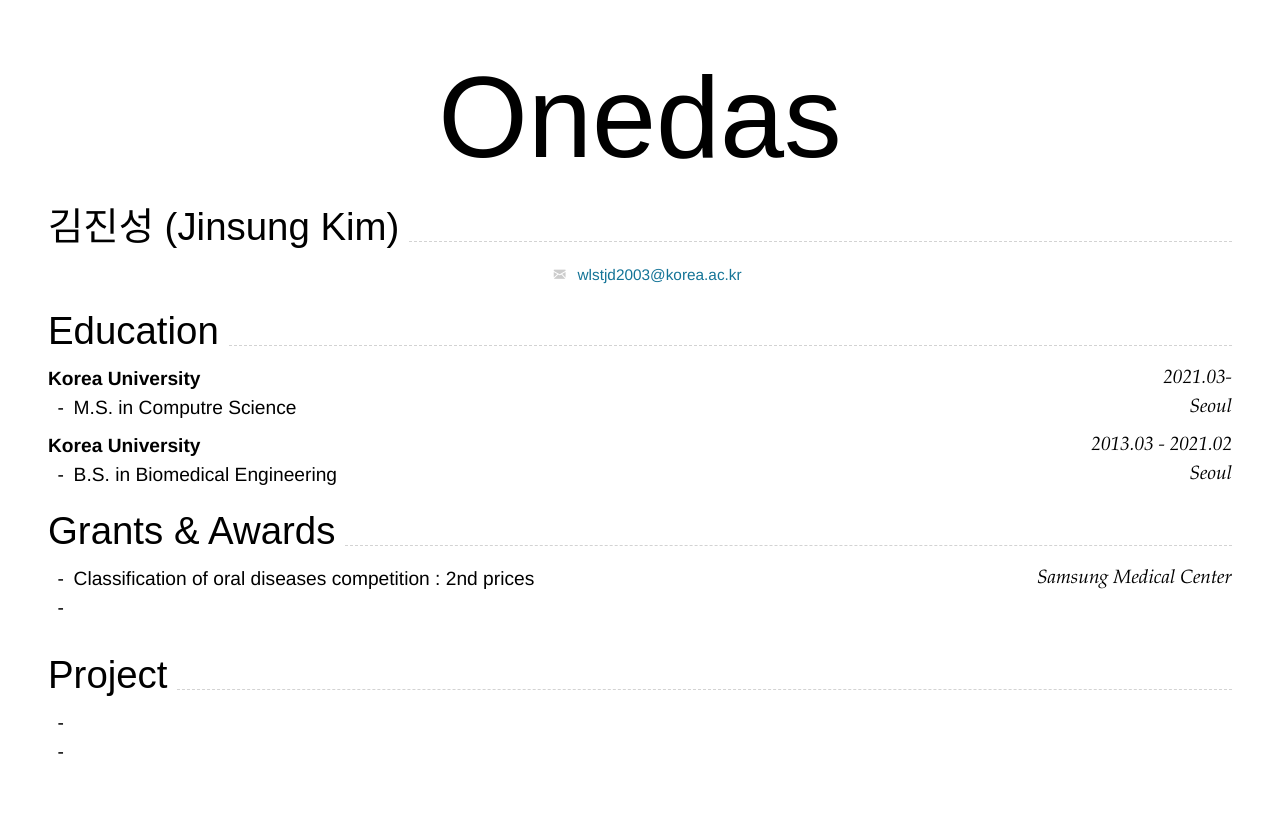
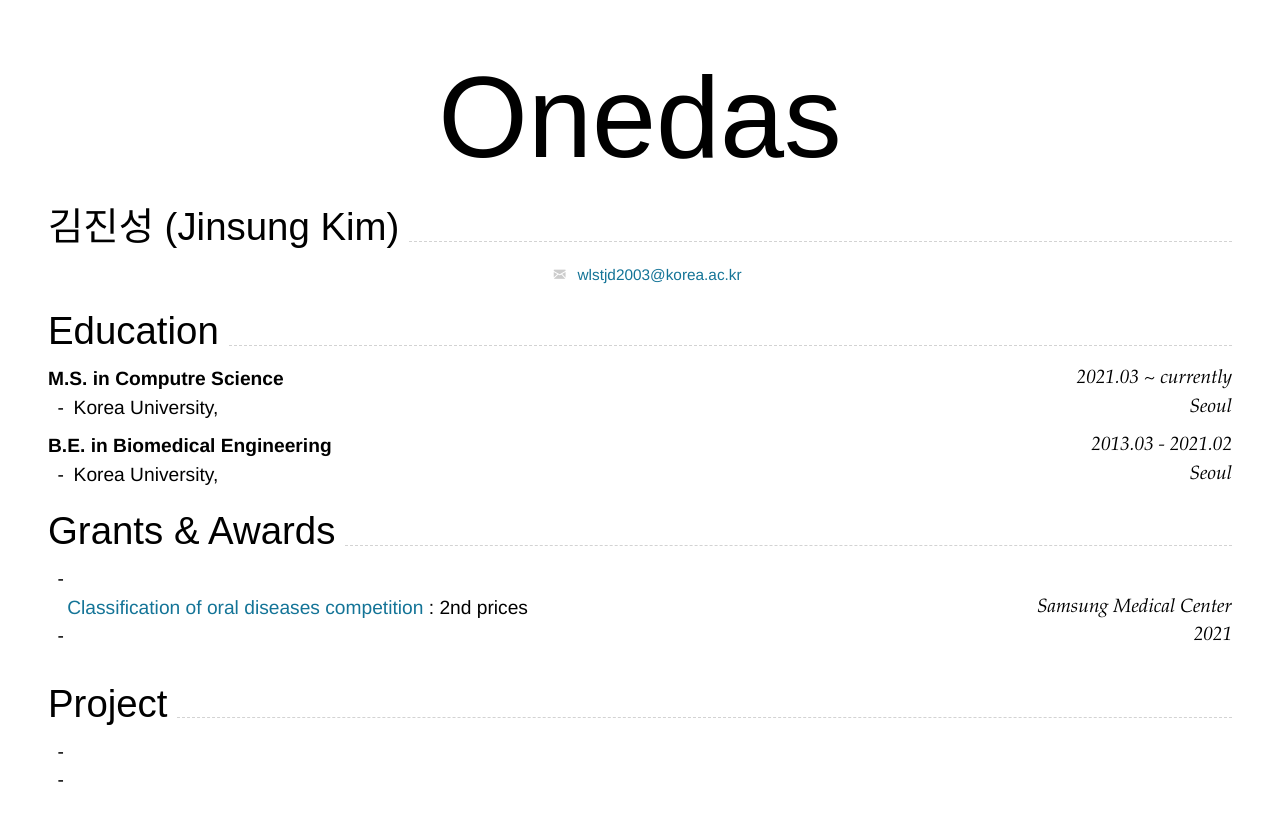
Before and after one commit to Onedas/Onedas.github.io, a Jekyll site: the page built from index.md, in a window 1280 px wide. Shown: the top 821 px of the page. Built offline with Jekyll 4.4.1, drawn with Linux system fonts in a browser that asks for light colours; nearby versions of some CDN libraries.

Commit message:
Education update

````diff
--- a/index.md
+++ b/index.md
@@ -23,29 +23,28 @@ Supported arguments:
 
 ## Education
 
-### **Korea University** `2021.03-`
+### **M.S. in Computre Science** `2021.03 ~ currently`
 
-```
-Seoul
-```
-
-- M.S. in Computre Science
+- Korea University, `Seoul`
 
 
+### **B.E. in Biomedical Engineering** `2013.03 - 2021.02`
 
-### **Korea University** `2013.03 - 2021.02`
 
-```
-Seoul
-```
-
-- B.S. in Biomedical Engineering
+- Korea University, `Seoul`
 
 
 
 ## Grants & Awards
 
-- Classification of oral diseases competition : 2nd prices `Samsung Medical Center`
+- [Classification of oral diseases competition](http://intelligence.korea.ac.kr/news/2021/03/08/ai-competition.html) : 2nd prices `Samsung Medical Center`
+
+  ```
+  2021
+  ```
+
+
+
 -
 
 ---
````
